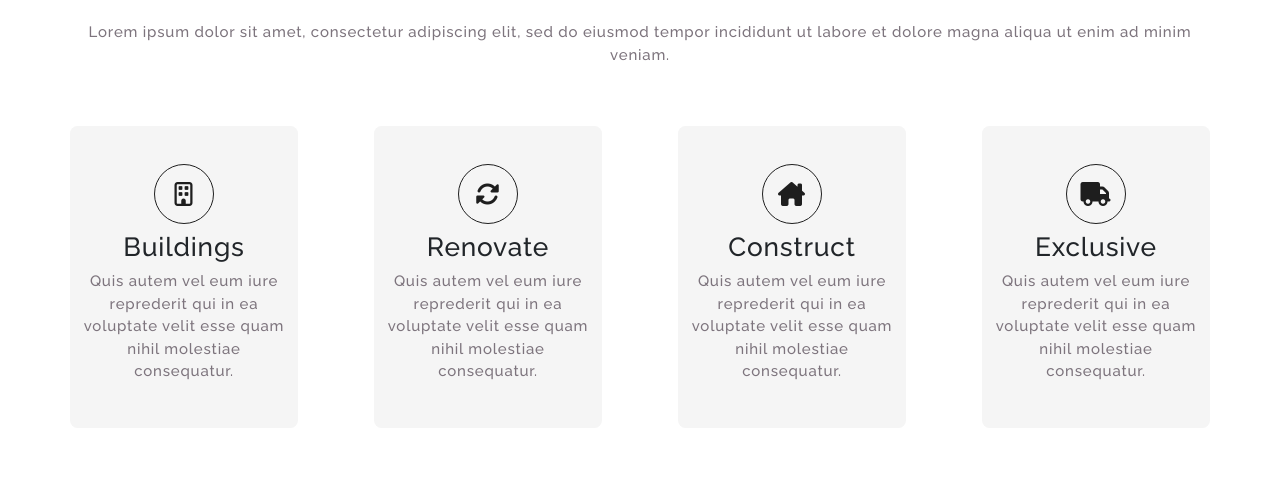
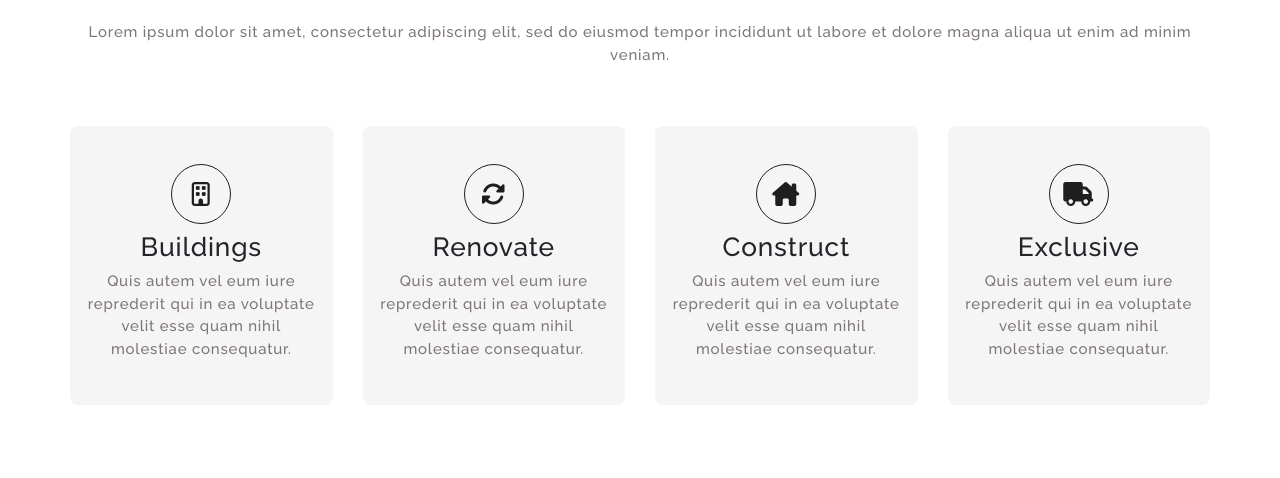
Before and after one commit to ilario-moreni/proj-html-vuejs, a Vue app: page / in a window 1280 px wide. Shown: the part 1040-1518 px from the top of the page. Built offline with nearby package versions, Linux system fonts and the light colour scheme.

Commit message:
main (SpecialistCards fixed)

```diff
--- a/src/components/SpecialistCards.vue
+++ b/src/components/SpecialistCards.vue
@@ -6,23 +6,23 @@ export default {
 
 <template lang="">
     <div class="container text-center">
-        <div class="row row-cols-5 justify-content-between">
-            <div class="col  my_specialist_card rounded-3">
+        <div class="row">
+            <div class="col me-3 my_specialist_card rounded-3">
                 <div class="specialist_icon my-2"><i class="fa-regular fa-building"></i></div>
                 <h3>Buildings</h3>
                 <p>Quis autem vel eum iure reprederit qui in ea voluptate velit esse quam nihil molestiae consequatur.</p>
             </div>
-            <div class="col  my_specialist_card rounded-3">
+            <div class="col mx-3 my_specialist_card rounded-3">
                 <div class="specialist_icon my-2"><i class="fa-solid fa-rotate"></i></div>
                 <h3>Renovate</h3>
                 <p>Quis autem vel eum iure reprederit qui in ea voluptate velit esse quam nihil molestiae consequatur.</p>
             </div>
-            <div class="col  my_specialist_card rounded-3">
+            <div class="col mx-3 my_specialist_card rounded-3">
                 <div class="specialist_icon my-2"><i class="fa-solid fa-house-chimney"></i></div>
                 <h3>Construct</h3>
                 <p>Quis autem vel eum iure reprederit qui in ea voluptate velit esse quam nihil molestiae consequatur.</p>
             </div>
-            <div class="col  my_specialist_card rounded-3">
+            <div class="col ms-3 my_specialist_card rounded-3">
                 <div class="specialist_icon my-2"><i class="fa-solid fa-truck"></i></div>
                 <h3>Exclusive</h3>
                 <p>Quis autem vel eum iure reprederit qui in ea voluptate velit esse quam nihil molestiae consequatur.</p>
```
